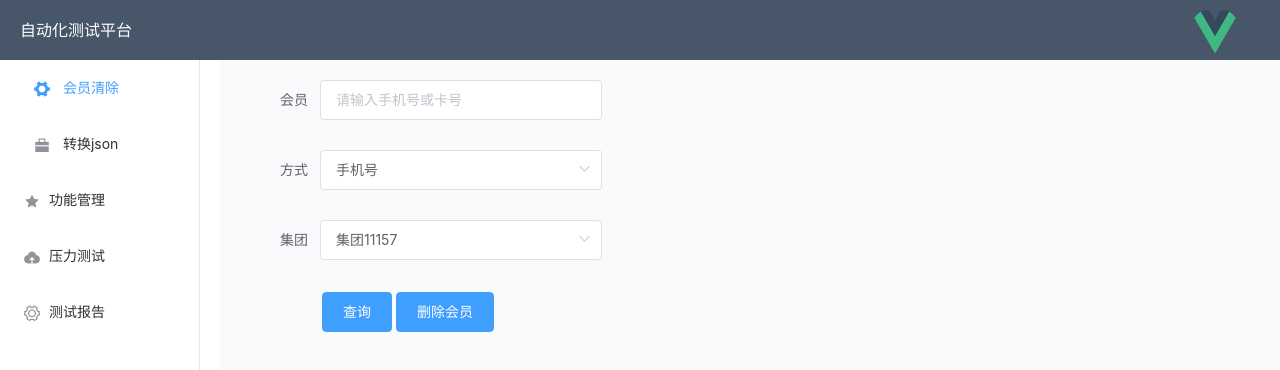
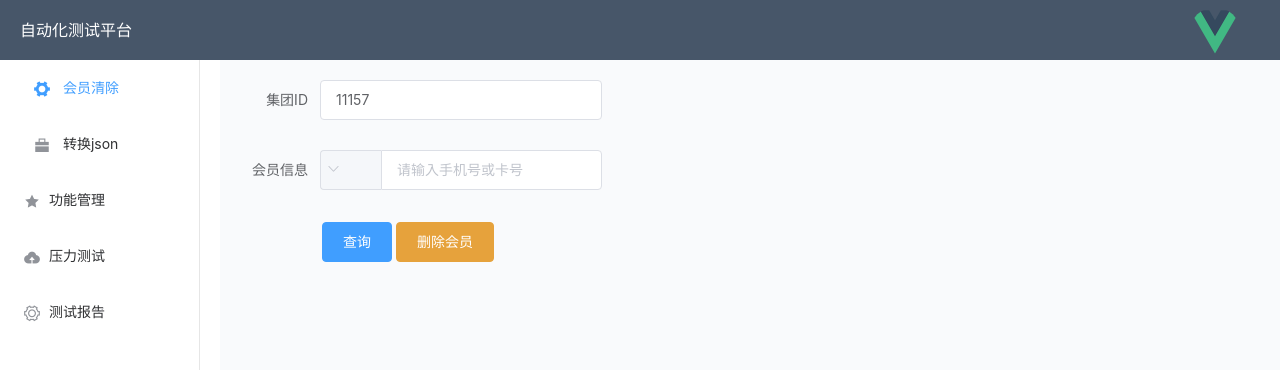
Before and after one commit to superLei/autotest_vue, a Vue app: page /charts in a window 1280 px wide. Shown: the top 370 px of the page. Built offline with nearby package versions, Linux system fonts and the light colour scheme; what vue-resource would draw is missing.

Commit message:
fix findcard

```diff
--- a/src/components/page/charts.vue
+++ b/src/components/page/charts.vue
@@ -1,10 +1,11 @@
 <template>
   <el-form ref="form" :model="form" label-width="80px">
-    <el-form-item label="会员">
-      <el-input class="input-cardNo" v-model="cardno" placeholder="请输入手机号或卡号" style="display:inline-table; width: 30%; float:left"></el-input>
+    <el-form-item label="集团ID">
+      <el-input class="input-groupID" v-model="groupID" placeholder="请输入集团ID" style="display:inline-table; width: 30%; float:left"></el-input>
     </el-form-item>
-    <el-form-item label="方式">
-      <el-select v-model="flag" filterable placeholder="请选择" class="sel-groupid">
+    <el-form-item label="会员信息">
+      <el-input class="input-cardNo" v-model="cardno" placeholder="请输入手机号或卡号" style="width: 30%; float:left">
+        <el-select v-model="flag"  slot="prepend" placeholder="请选择" style="width: 60px;">
           <el-option
             v-for="item in flags"
             :key="item.flag"
@@ -12,20 +13,11 @@
             :value="item.flag">
           </el-option>
         </el-select>
-    </el-form-item>
-    <el-form-item label="集团">
-      <el-select v-model="groupID" filterable placeholder="请选择" class="sel-groupid">
-        <el-option
-          v-for="item in options"
-          :key="item.groupID"
-          :label="item.label"
-          :value="item.groupID">
-        </el-option>
-      </el-select>
+      </el-input>
     </el-form-item>
     <el-form-item>
       <el-button type="primary" @click="queryCard()" style="float:left; margin: 2px;">查询</el-button>
-      <el-button type="primary" @click="delCard()" style="float:left; margin: 2px;">删除会员</el-button>
+      <el-button type="warning" @click="delCard()" style="float:left; margin: 2px;">删除会员</el-button>
     </el-form-item>
   </el-form>
 
@@ -35,13 +27,6 @@
 export default {
   data () {
     return {
-      options: [{
-        groupID: '1155',
-        label: '集团1155'
-      }, {
-        groupID: '11157',
-        label: '集团11157'
-      }],
       flags: [{
         flag: 'mobile',
         label: '手机号'
@@ -53,7 +38,8 @@ export default {
       flag: 'mobile',
       groupID: '11157',
       // 默认值必须有
-      cardno: ''
+      cardno: '',
+      form: {}
     }
   },
   methods: {
@@ -63,18 +49,23 @@ export default {
         .then(response => {
           try {
             var res = JSON.parse(response.bodyText)
-            var cardId0 = (res[0][0] != null) ? res[0][0].cardid : -1
-            var cardId1 = (res[1][0] != null) ? res[1][0].cardid : -1
+            if (res.length > 0) {
+              if (res[0].action === 2) {
+                this.$message({
+                  message: '会员人已被删除',
+                  type: 'warning'
+                })
+              } else {
+                this.$message({
+                  message: '会员存在',
+                  type: 'success'
+                })
+              }
+            } else {
+              this.$message.error('无会员卡信息')
+            }
           } catch (e) {
             console.log('捕获到异常：', e)
-          }
-          if (cardId0 >= 0 || cardId1 >= 0) {
-            this.$message({
-              message: '查询到有此会员',
-              type: 'success'
-            })
-          } else {
-            this.$message.error('错了哦，没有查询到~_~')
           }
         })
     },
@@ -103,9 +94,12 @@ export default {
 
 }
 </script>
-<style scoped>
-  .sel-groupid{
-    width: 30%;
-    float:left
+<style>
+  .el-select .el-input {
+    width: 30px;
+  }
+  .el-input-group__prepend {
+    width: auto;
+    background-color: #fff;
   }
 </style>
--- a/src/components/page/testcase.vue
+++ b/src/components/page/testcase.vue
@@ -3,8 +3,8 @@
     <div slot="header" class="clearfix">
       <el-button style="float: right;" type="primary" size="medium" @click="showDialogForm()">添加用例</el-button>
     </div>
-    <el-table :data="tableData" border style="width: 100%">
-      <el-table-column label="功能模块">
+    <el-table :data="tableData" border style="width: 100%" >
+      <el-table-column label="功能模块" width="220">
         <template slot-scope="scope">
           <span style="margin-left: 10px">{{ scope.row.fields.funDescription }}</span>
         </template>
@@ -29,7 +29,7 @@
           <span style="margin-left: 10px">{{ scope.row.fields.desiredResult }}</span>
         </template>
       </el-table-column>
-      <el-table-column label="操作">
+      <el-table-column label="操作" width="220">
         <template slot-scope="scope">
           <el-button size="small" type="primary" @click="handleEdit(scope.$index, scope.row)">编辑</el-button>
           <el-button size="small" type="danger" @click="delCase(scope.$index)">删除</el-button>
```
Lines whose indentation alone changed are shown as unchanged.
